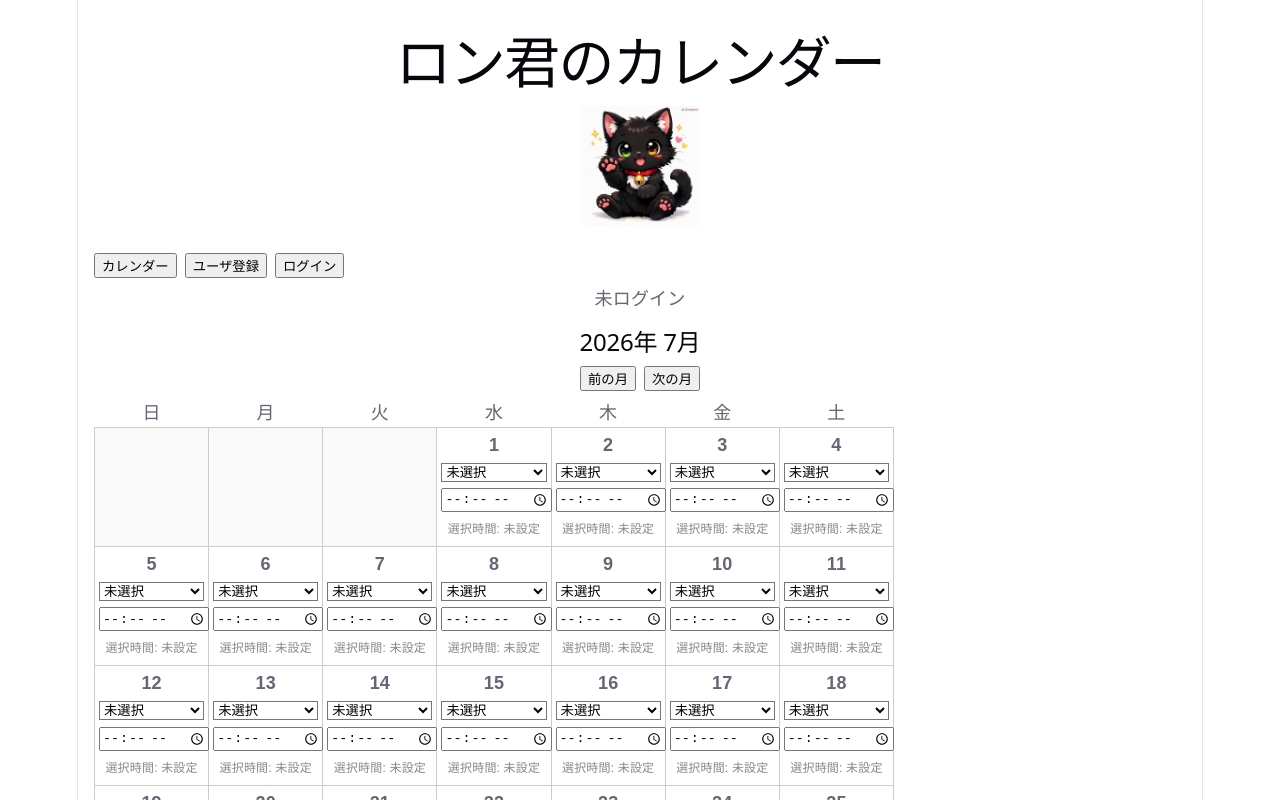
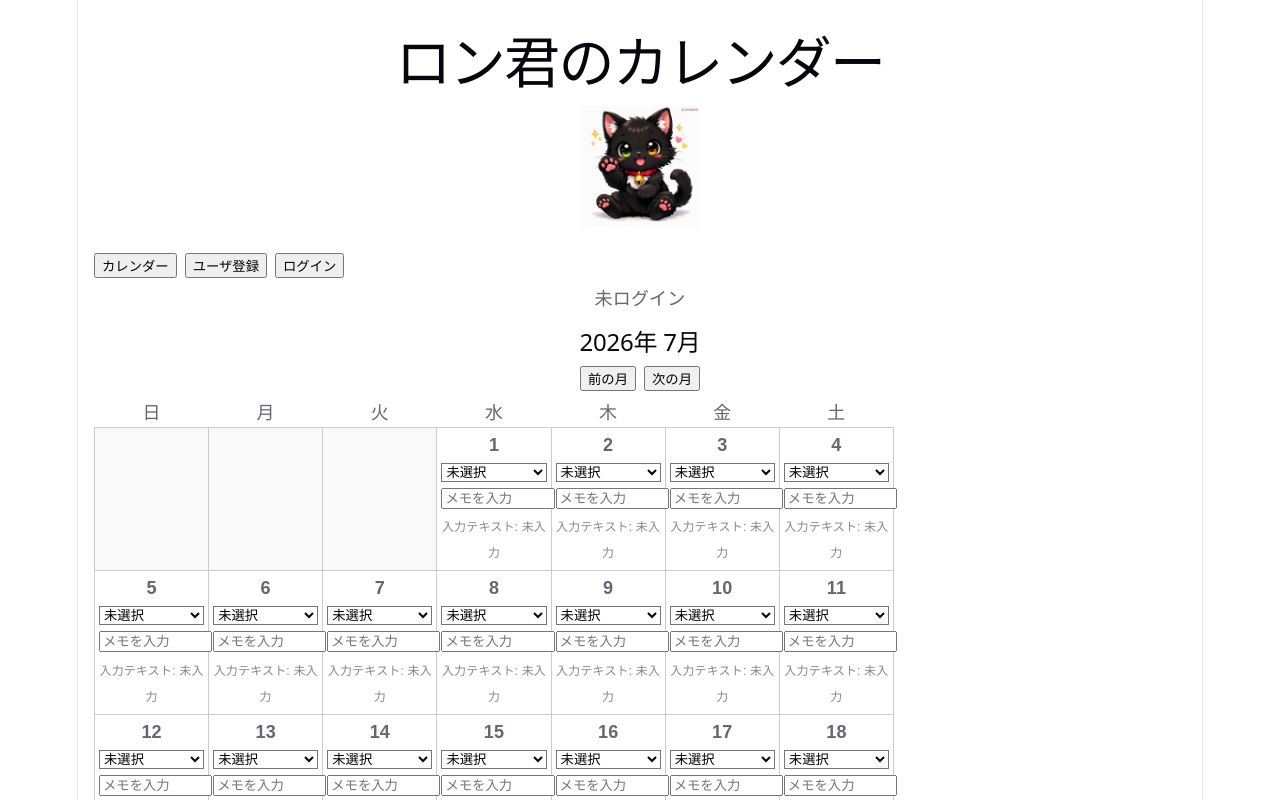
Before and after one commit to maki0315-1617/ronron-app, a React (Vite) app: page / in a window 1280 px wide. Shown: the top 800 px of the page. Built offline with nearby package versions, Linux system fonts and the light colour scheme.

Commit message:
テキスト追加

```diff
--- a/src/components/Calendar.jsx
+++ b/src/components/Calendar.jsx
@@ -13,17 +13,15 @@ const MARK_OPTIONS = [
 ];
 
 const Calendar = ({ currentUser }) => {
+  // 初期表示を当月にする
   const now = new Date();
   let initYear = now.getFullYear();
   let initMonth = now.getMonth();
 
-  // 最小値より前なら補正
   if (initYear < MIN_YEAR || (initYear === MIN_YEAR && initMonth < MIN_MONTH)) {
     initYear = MIN_YEAR;
     initMonth = MIN_MONTH;
   }
-
-  // 最大値より後なら補
   if (initYear > MAX_YEAR || (initYear === MAX_YEAR && initMonth > MAX_MONTH)) {
     initYear = MAX_YEAR;
     initMonth = MAX_MONTH;
@@ -85,13 +83,6 @@ const Calendar = ({ currentUser }) => {
     return `${year}-${mm}-${dd}`;
   };
 
-  const getCurrentTime = () => {
-    const now = new Date();
-    const hh = now.getHours().toString().padStart(2, "0");
-    const mm = now.getMinutes().toString().padStart(2, "0");
-    return `${hh}:${mm}`;
-  };
-
   const handleMarkChange = async (dateKey, markValue) => {
     const prev = dayStates[dateKey] || {};
     const newState = {
@@ -99,7 +90,6 @@ const Calendar = ({ currentUser }) => {
       [dateKey]: {
         ...prev,
         mark: markValue,
-        time: prev.time || getCurrentTime(),
       },
     };
 
@@ -110,10 +100,11 @@ const Calendar = ({ currentUser }) => {
     }
   };
 
-  const handleTimeChange = async (dateKey, timeValue) => {
+  // ★ テキスト入力の保存処理
+  const handleTextChange = async (dateKey, textValue) => {
     const newState = {
       ...dayStates,
-      [dateKey]: { ...(dayStates[dateKey] || {}), time: timeValue },
+      [dateKey]: { ...(dayStates[dateKey] || {}), text: textValue },
     };
 
     setDayStates(newState);
@@ -210,23 +201,25 @@ const Calendar = ({ currentUser }) => {
                         ))}
                       </select>
 
+                      {/* ★ テキスト入力欄 */}
                       <input
-                        type="time"
-                        value={state.time || ""}
+                        type="text"
+                        value={state.text || ""}
                         onChange={(e) =>
-                          handleTimeChange(dateKey, e.target.value)
+                          handleTextChange(dateKey, e.target.value)
                         }
                         style={{ width: "100%", marginTop: "4px" }}
+                        placeholder="メモを入力"
                       />
 
                       <div
                         style={{
                           fontSize: "12px",
                           marginTop: "4px",
-                          color: state.time ? "#000" : "#888",
+                          color: state.text ? "#000" : "#888",
                         }}
                       >
-                        選択時間: {state.time || "未設定"}
+                        入力テキスト: {state.text || "未入力"}
                       </div>
                     </td>
                   );
```
